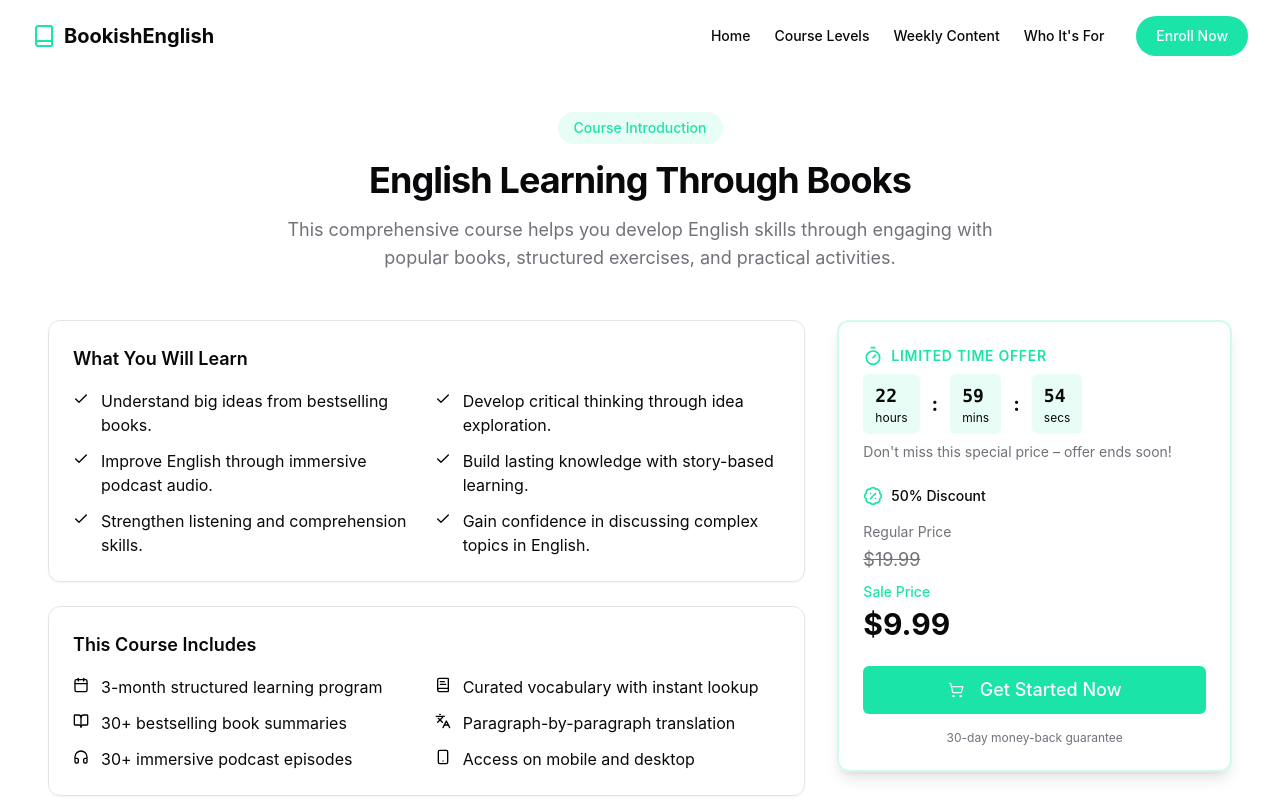
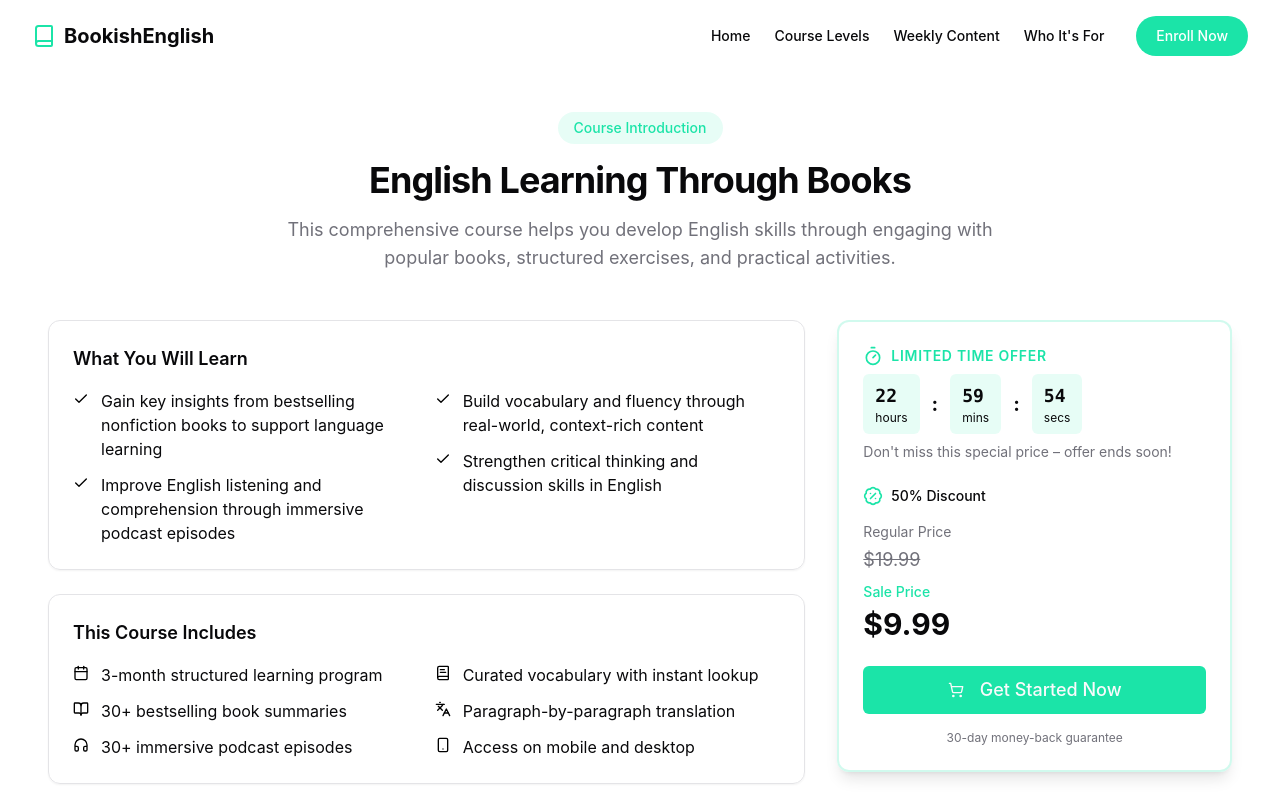
Before and after one commit to a-f-raa2z/bookish-english-adventure, a React (Vite) app: page /course-detail in a window 1280 px wide. Shown: the top 800 px of the page. Built offline with nearby package versions, Linux system fonts and the light colour scheme.

Commit message:
Refactor: Update learning points
Update the "What You Will Learn" section with new bullet points.

```diff
--- a/src/components/CourseOverview.tsx
+++ b/src/components/CourseOverview.tsx
@@ -6,18 +6,16 @@ import CourseTimer from './course/CourseTimer';
 import { Check, Calendar, BookOpen, Headphones, BookText, Languages, Smartphone } from 'lucide-react';
 
 const CourseOverview = () => {
-  // Split learning points into two columns
+  // Updated learning points with the four new bullets
   const learningPoints = [
-    "Understand big ideas from bestselling books.",
-    "Improve English through immersive podcast audio.",
-    "Strengthen listening and comprehension skills.",
-    "Develop critical thinking through idea exploration.",
-    "Build lasting knowledge with story-based learning.",
-    "Gain confidence in discussing complex topics in English."
+    "Gain key insights from bestselling nonfiction books to support language learning",
+    "Improve English listening and comprehension through immersive podcast episodes",
+    "Build vocabulary and fluency through real-world, context-rich content",
+    "Strengthen critical thinking and discussion skills in English"
   ];
 
-  const firstColumn = learningPoints.slice(0, 3);
-  const secondColumn = learningPoints.slice(3);
+  const firstColumn = learningPoints.slice(0, 2);
+  const secondColumn = learningPoints.slice(2);
 
   // Course content items with specific icons
   const courseContents = [
```
